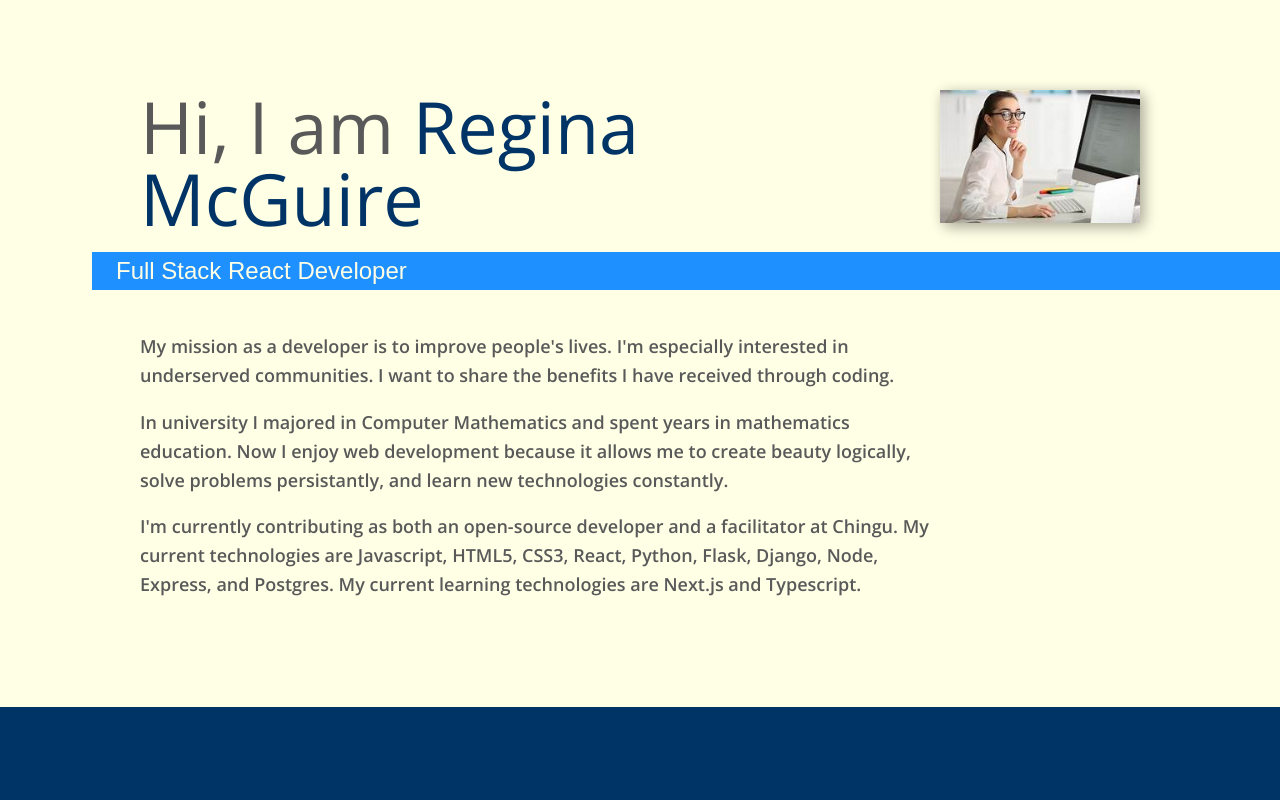
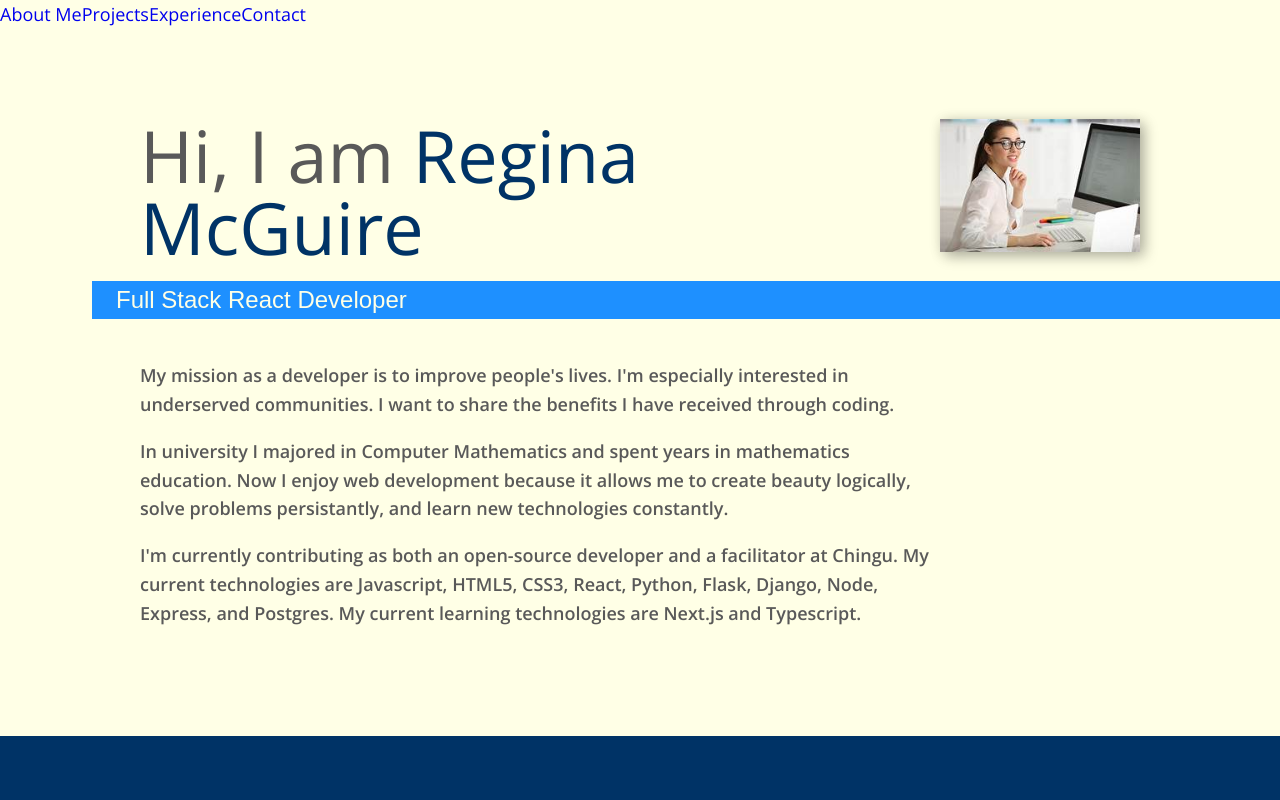
Before and after one commit to rmcguire6/react-portfolio, a React (Create React App) app: page / in a window 1280 px wide. Shown: the top 800 px of the page. Built offline with nearby package versions, Linux system fonts and the light colour scheme.

Commit message:
Add NavBar

```diff
--- a/src/App.js
+++ b/src/App.js
@@ -2,12 +2,14 @@ import React from "react";
 import AboutMe from "./components/AboutMe";
 import Contact from "./components/Contact";
 import Experience from "./components/Experience";
+import NavBar from "./components/NavBar";
 import Projects from "./components/Projects";
 import "../src/styles/main.scss";
 
 function App() {
   return (
     <div className="App">
+      <NavBar />
       <AboutMe />
       <Projects />
       <Experience />
--- a/src/components/NavBar.js
+++ b/src/components/NavBar.js
@@ -6,10 +6,13 @@ const NavBar = () => {
       <a href="#aboutme" className="nav__link">
         About Me
       </a>
-      <a href="#projects" className="nav__link">
+      <a href="#myprojects" className="nav__link">
         Projects
       </a>
-      <a href="#contact" className="nav__link">
+      <a href="#myexperience" className="nav__link">
+        Experience
+      </a>
+      <a href="#contactme" className="nav__link">
         Contact
       </a>
     </nav>
```
